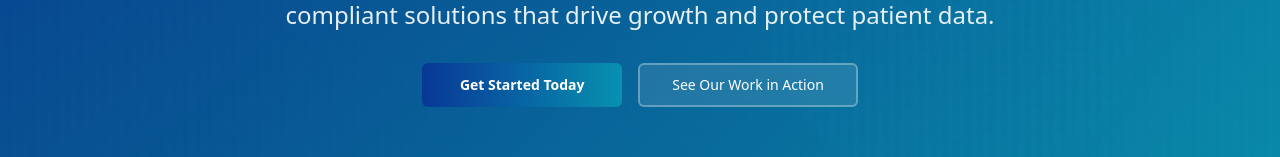
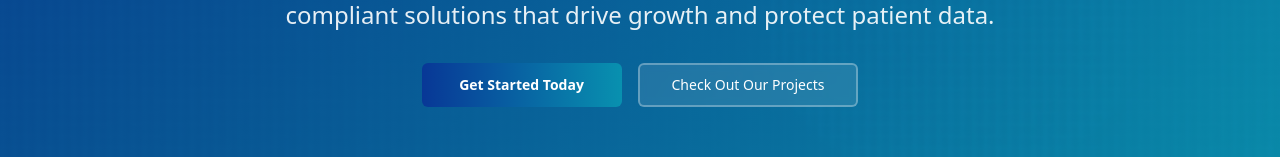
Before and after one commit to GlobalCloudSystemrepository/web-dental-solutions, a React (Vite) app: page / in a window 1280 px wide. Shown: the part 421-578 px from the top of the page. Built offline with nearby package versions, Linux system fonts and the light colour scheme.

Commit message:
Think like a 15+ years experienced fullstack developer and update the See Our Work in Action to Check Out Our Projects CTA

```diff
--- a/src/components/HeroSection.tsx
+++ b/src/components/HeroSection.tsx
@@ -36,7 +36,7 @@ const HeroSection = () => {
             Get Started Today
           </Button>
           <Button onClick={() => window.open('https://www.youtube.com/channel/UC24bzGZ6SuBHqM2MJYKsHqg', '_blank')} variant="outline-professional" size="lg" className="min-w-[200px] bg-white/10 backdrop-blur-sm border-white/30 text-white hover:bg-white hover:text-professional-blue">
-            See Our Work in Action
+            Check Out Our Projects
           </Button>
         </div>
 
```
